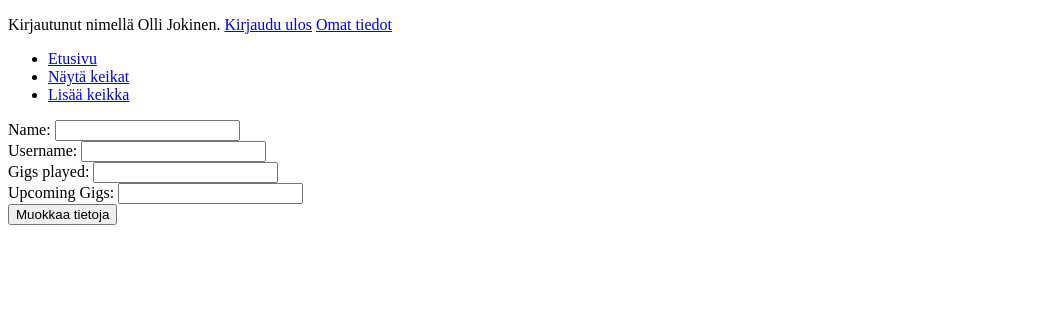
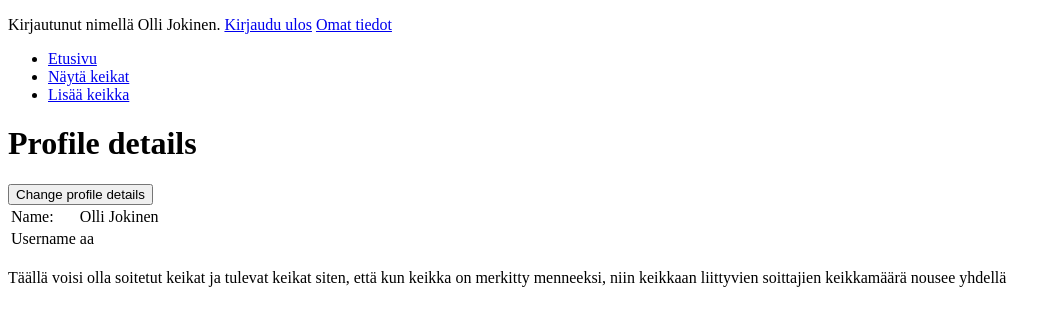
Before and after one commit to jokineno/Tour, a Flask app: page /auth/profile/ in a window 1280 px wide. Shown: the top 326 px of the page, without its empty margins (0-1062 px from the left). Run offline with Flask 2, Linux system fonts and the light colour scheme; a user stored in the database is signed in.

Commit message:
profileeditform ja readme

```diff
--- a/application/auth/forms.py
+++ b/application/auth/forms.py
@@ -27,8 +27,8 @@ class ProfileForm(FlaskForm):
     #read only
     name = StringField("Name: ")
     username = StringField("Username: ")
-    gigs_played = StringField("Gigs played: ")
-    upcoming_gigs = IntegerField("Upcoming Gigs: ")
+    #gigs_played = IntegerField("Gigs played: ")
+    #upcoming_gigs = IntegerField("Upcoming Gigs: ")
 
     class Meta:
         csrf = False
--- a/application/auth/views.py
+++ b/application/auth/views.py
@@ -47,7 +47,28 @@ def auth_register():
 
     return redirect(url_for("auth_login"))
 
-@app.route("/auth/profile/")
-def auth_profile():
+@app.route("/auth/profile/", methods=["GET"])
+def auth_profile_view():
+    idnum = current_user.id
+    form = ProfileForm(request.form)
 
-   return render_template("auth/profileform.html", form=ProfileForm())
+    return render_template("auth/profileform.html",form=form, current = User.query.get(idnum))
+
+
+@app.route("/auth/profile/edit/", methods=["GET","POST"])
+def auth_profile_edit():
+    if request.method == "GET":
+        profile = User.query.get(current_user.id)
+        form = ProfileForm(obj=profile)
+
+        return render_template("auth/profileeditform.html",form=form,user_id=current_user.id)
+
+    form = ProfileForm(request.form)
+    profile = User.query.get(current_user.id)
+
+    profile.name = form.name.data
+    profile.username = form.username.data
+
+    db.session().commit()
+
+    return redirect(url_for("auth_profile_view"))
--- a/application/gigs/forms.py
+++ b/application/gigs/forms.py
@@ -1,5 +1,5 @@
 from flask_wtf import FlaskForm
-from wtforms import StringField,SelectField,BooleanField, validators,ValidationError
+from wtforms import StringField,TimeField,DateField,SelectField,BooleanField, validators,ValidationError
 from wtforms.fields.html5 import DateField, TimeField
 
 class GigForm(FlaskForm):
--- a/application/gigs/views.py
+++ b/application/gigs/views.py
@@ -18,7 +18,7 @@ def gigs_form():
 
 @app.route("/gigs/<gig_id>/", methods=["POST"])
 @login_required
-def gigs_set_done(gig_id):
+def gigs_change_status(gig_id):
 
     t = Gig.query.get(gig_id)
     if t.status=="Tulossa":
--- a/application/templates/auth/profileform.html
+++ b/application/templates/auth/profileform.html
@@ -1,31 +1,37 @@
 {% extends "layout.html" %}
 
 {% block body %}
-<form method="POST" action="{{ url_for('auth_profile') }}">
-    <div class="form-group">
-        {{ form.name.label }}
-        {{ form.name(readonly=True) }}
-    </div>
-    <div class="form-group">
-        {{ form.username.label }}
-        {{ form.username(readonly=True)}}
+<h1>Profile details</h1>
+<table class="no name yet">
+    <tr>
+        <td>
+            {{ form.name.label}}
+        </td>
+        <td>
+            {{ current.name }}
+        </td>
 
-    </div>
-    <div class="form-group">
-            {{ form.gigs_played.label }}
-            {{ form.gigs_played(readonly=True)}}
+    </tr>
+    <tr>
+        <td>
+            Username
+        </td>
+        <td>
+            {{ current.username }}
+        </td>
 
-    </div>
-    <div class="form-group">
-            {{ form.upcoming_gigs.label }}
-            {{ form.upcoming_gigs(readonly=True)}}
+    </tr>
+    <tr>
+        <form action="{{ url_for('auth_profile_edit')}}">
+            <input type="submit" value="Change profile details" />
+        </form>
+    </tr>
 
-        </div>
-    <button type="submit" class="btn btn-black">Muokkaa tietoja</button>
-    {% for error in form.username.errors %}
-    <div class="alert alert-warning mt-3">
-        {{ error }}
-    </div>
-    {% endfor %}
-</form>
+</table>
+
+
+
+<p>Täällä voisi olla soitetut keikat ja tulevat keikat siten, että kun keikka on merkitty menneeksi, niin keikkaan
+    liittyvien soittajien keikkamäärä nousee yhdellä</p>
+
 {% endblock %}
--- a/application/templates/gigs/list.html
+++ b/application/templates/gigs/list.html
@@ -19,7 +19,7 @@
     <td>klo {{ gig.showtime }}</td>
     <td>{{ gig.status }}</td>
     <td>
-      <form method="POST" action="{{ url_for('gigs_set_done', gig_id=gig.id) }}">
+      <form method="POST" action="{{ url_for('gigs_change_status', gig_id=gig.id) }}">
         <input type="submit" value="Muuta status!" />
       </form>
     </td>
--- a/application/templates/gigs/new.html
+++ b/application/templates/gigs/new.html
@@ -41,7 +41,7 @@
         {{ form.pvm.label }}
       </td>
       <td>
-          {{ form.pvm(class_='datepicker') }}
+          {{ form.pvm(class='datepicker') }}
           {{ form.hidden_tag() }}
       </td>
       <td>
--- a/application/templates/layout.html
+++ b/application/templates/layout.html
@@ -8,7 +8,8 @@
       {% if current_user.is_authenticated %}
       <p>
   Kirjautunut nimellä {{ current_user.name }}. <a href="{{ url_for('auth_logout') }}">Kirjaudu ulos</a>
-  <a href="{{ url_for('auth_profile') }}">Omat tiedot</a>
+  <a href="{{ url_for('auth_profile_view') }}">Omat tiedot</a>
+
     </p>
       {% else %}
       <a href="{{ url_for('auth_login') }}">Kirjaudu</a>
```
Also changed, not shown: application/templates/auth/profileeditform.html (added, +12 -0 lines), README.md, application/gigs.db.
